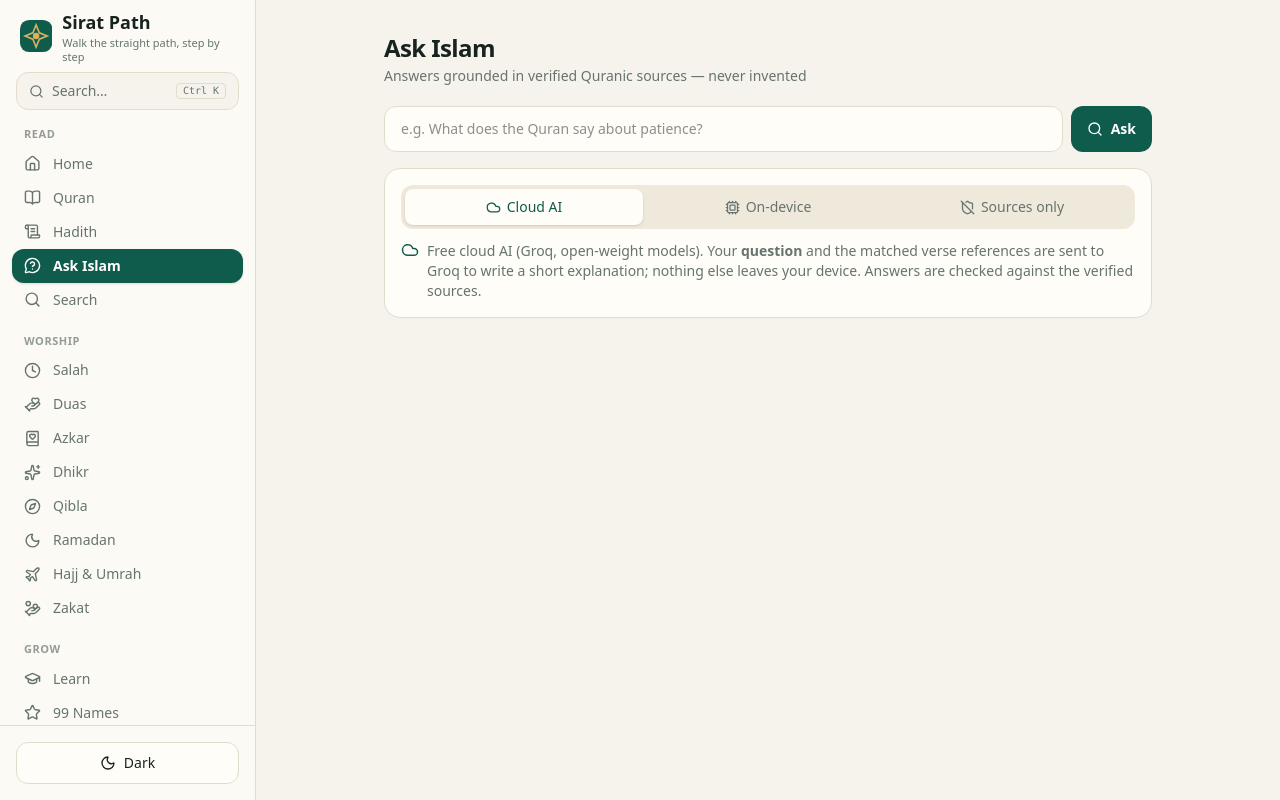
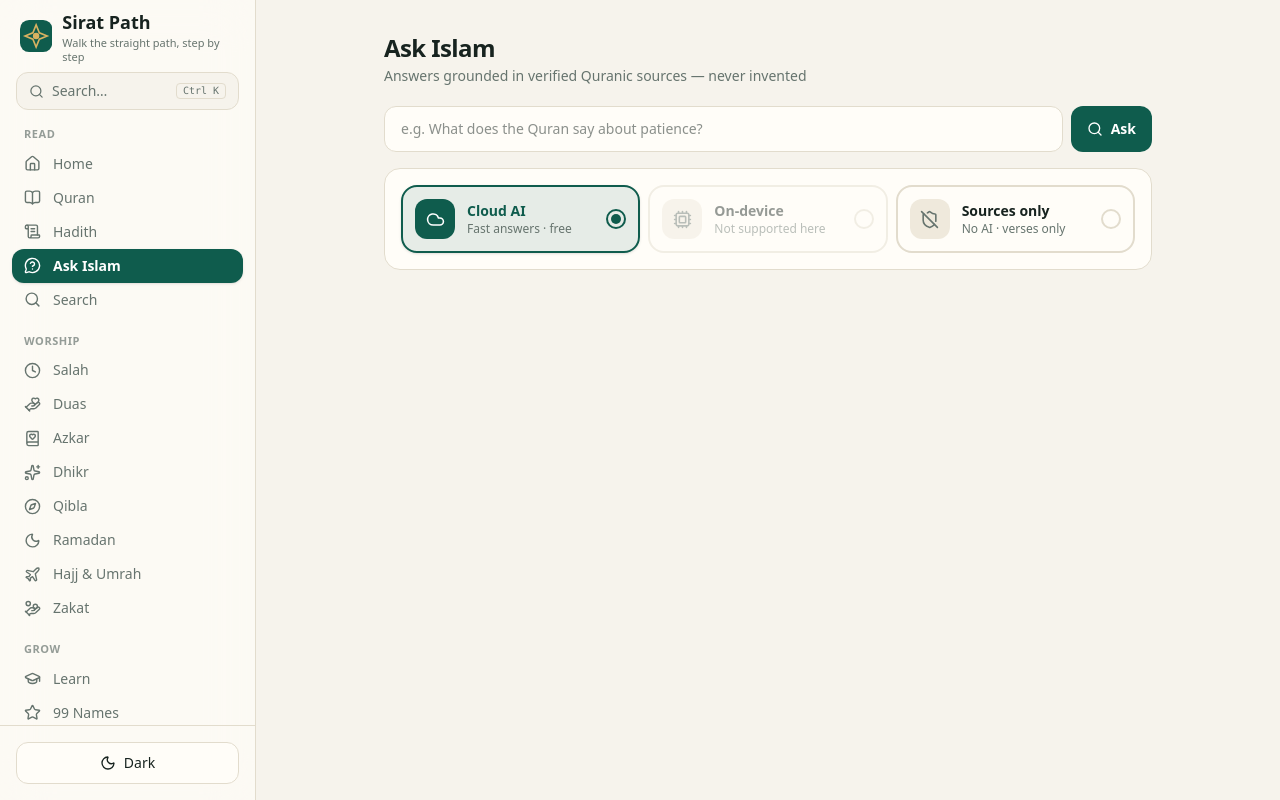
Before and after one commit to saad92005/sirat-path, a React (Vite) app: page /ask in a window 1280 px wide. Built offline with nearby package versions, Linux system fonts and the light colour scheme.

Commit message:
Ask: clearer AI mode cards; disable On-device when WebGPU is missing
Co-Authored-By: Claude Opus 5.5 <noreply@anthropic.com>

```diff
--- a/src/pages/Ask.tsx
+++ b/src/pages/Ask.tsx
@@ -27,7 +27,7 @@ export default function Ask() {
   const [usedModel, setUsedModel] = useState<string | null>(null)
   const setMode = (m: Mode) => { setModeState(m); try { localStorage.setItem(MODE_KEY, m) } catch { /* ignore */ } }
 
-  useEffect(() => { hasWebGPU().then(setGpu) }, [])
+  useEffect(() => { hasWebGPU().then((g) => { setGpu(g); if (!g) setModeState((m) => (m === 'local' ? 'cloud' : m)) }) }, [])
   useEffect(() => { isModelCached(model).then(setCached); setReady(isModelLoaded() === model) }, [model])
 
   // Step 1 — retrieval: verified ayahs only, ranked on-device.
@@ -82,15 +82,28 @@ export default function Ask() {
 
       {/* AI mode */}
       <section className="card mt-4 space-y-3 p-4 text-sm">
-        <div className="grid grid-cols-3 gap-1.5 rounded-xl bg-surface-2 p-1">
-          {([['cloud', Cloud, 'Cloud AI'], ['local', Cpu, 'On-device'], ['off', ShieldOff, 'Sources only']] as const).map(([m, Icon, label]) => (
-            <button key={m} onClick={() => setMode(m)} className={`flex items-center justify-center gap-1.5 rounded-lg py-2 text-xs font-medium transition sm:text-sm ${mode === m ? 'bg-surface text-brand shadow-sm' : 'text-muted'}`}><Icon size={15} />{label}</button>
-          ))}
+        <div className="grid grid-cols-1 gap-2 sm:grid-cols-3">
+          {([
+            ['cloud', Cloud, 'Cloud AI', 'Fast answers · free', false],
+            ['local', Cpu, 'On-device', gpu === false ? 'Not supported here' : 'Private · offline', gpu === false],
+            ['off', ShieldOff, 'Sources only', 'No AI · verses only', false],
+          ] as const).map(([m, Icon, label, sub, disabled]) => {
+            const on = mode === m
+            return (
+              <button key={m} type="button" disabled={disabled} onClick={() => setMode(m)} aria-pressed={on}
+                className={`flex items-center gap-3 rounded-2xl border-2 p-3 text-start transition ${on ? 'border-brand bg-brand/10 shadow-sm' : 'border-line hover:border-brand/40'} ${disabled ? 'cursor-not-allowed opacity-45' : ''}`}>
+                <span className={`grid size-10 shrink-0 place-items-center rounded-xl ${on ? 'bg-brand text-brand-ink' : 'bg-surface-2 text-muted'}`}><Icon size={19} /></span>
+                <span className="min-w-0 flex-1">
+                  <span className={`block text-sm font-semibold ${on ? 'text-brand' : ''}`}>{label}</span>
+                  <span className="block truncate text-xs text-muted">{sub}</span>
+                </span>
+                <span className={`grid size-5 shrink-0 place-items-center rounded-full border-2 ${on ? 'border-brand' : 'border-line'}`}>{on && <span className="size-2.5 rounded-full bg-brand" />}</span>
+              </button>
+            )
+          })}
         </div>
-        {mode === 'cloud' && <p className="flex gap-2 text-muted"><Cloud size={18} className="shrink-0 text-brand" /><span>Free cloud AI (Groq, open-weight models). Your <b>question</b> and the matched verse references are sent to Groq to write a short explanation; nothing else leaves your device. Answers are checked against the verified sources.</span></p>}
-        {mode === 'off' && <p className="flex gap-2 text-muted"><Info size={18} className="shrink-0 text-gold" />No AI — you'll see the most relevant verified Quranic sources only. Nothing leaves your device.</p>}
         {mode === 'local' && (gpu === null ? <p className="text-muted">Checking device…</p> : !gpu ? (
-          <p className="flex gap-2 text-muted"><Info size={18} className="shrink-0 text-gold" />Local AI is unavailable on this device (no WebGPU). Choose Cloud AI, or use Sources only.</p>
+          <p className="flex gap-2 rounded-xl bg-gold/10 p-3 text-muted"><Info size={18} className="shrink-0 text-gold" /><span>On-device AI needs WebGPU, which this browser doesn't support. Try the latest Chrome or Edge on a laptop, or use <button className="font-semibold text-brand underline" onClick={() => setMode('cloud')}>Cloud AI</button>.</span></p>
         ) : ready ? (
           <p className="flex items-center gap-2 text-brand"><Cpu size={18} />On-device AI is ready · {LOCAL_MODELS.find((m) => m.id === model)?.label}. Runs privately on your device.</p>
         ) : (
```
